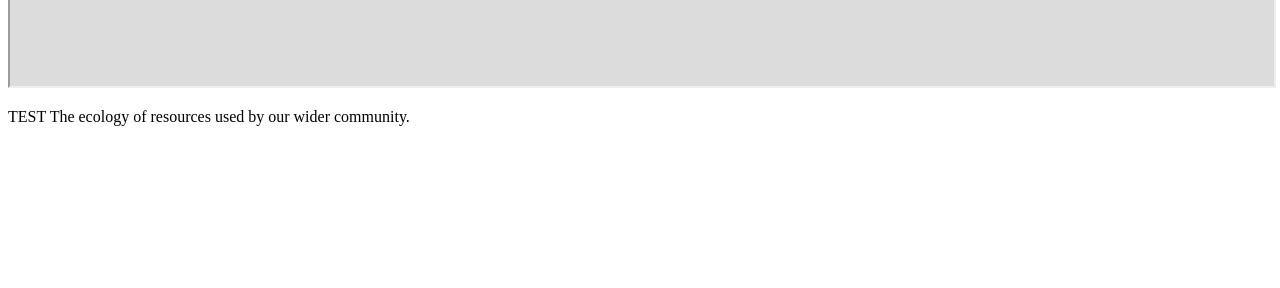
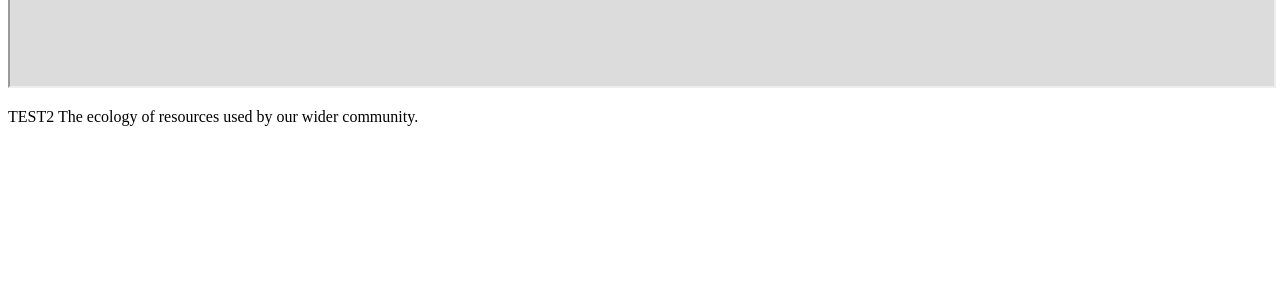
Before and after one commit to KristalSpreadborough/CanvasEcology, a Jekyll site: the page index.html, which Jekyll copies as it is, in a window 1280 px wide. Shown: the part 724-1012 px from the top of the page. Built offline with Jekyll 4.4.1, drawn with Linux system fonts in a browser that asks for light colours.

Commit message:
Update index.html

```diff
--- a/index.html
+++ b/index.html
@@ -19,10 +19,10 @@ text {
 </style>
 <title>Ecology of Resources</title>
 
-<iframe src="../collabdynv0.2" width="100%" height="800"></iframe>
+<iframe src="collabdynv0.2" width="100%" height="800"></iframe>
 
 
-<p>TEST The ecology of resources used by our wider community.</p>
+<p>TEST2 The ecology of resources used by our wider community.</p>
 
 <svg width="960" height="600"></svg>
 <script src="https://d3js.org/d3.v4.min.js"></script>
```
